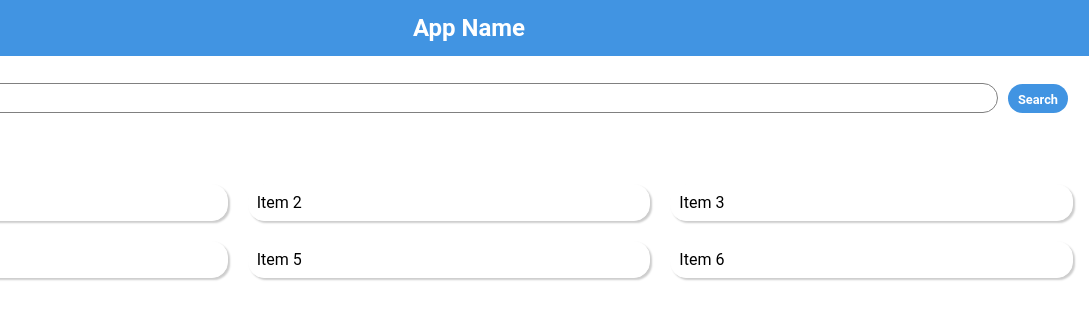
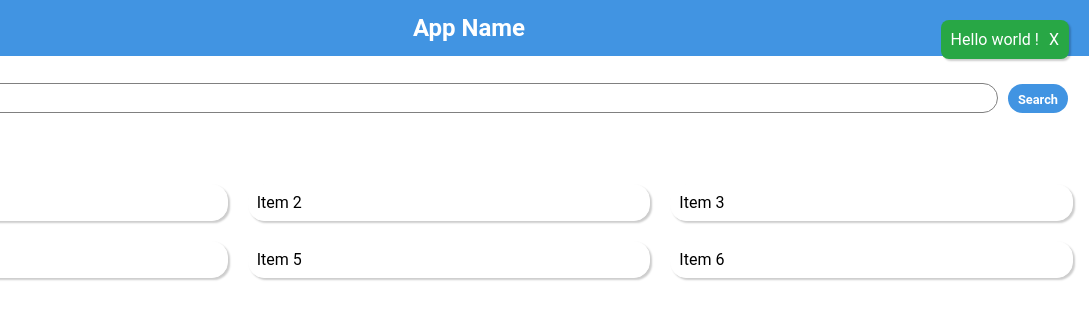
Before and after one commit to LalbaAnthony/template-vanilla, a plain HTML site: page index.html in a window 1280 px wide. Shown: the full height of the page, 191-1280 px from the left. Drawn offline with Linux system fonts and the light colour scheme.

Commit message:
Suite notif + misc

```diff
--- a/css/main-style.css
+++ b/css/main-style.css
@@ -6,7 +6,7 @@
   --secondary: #ee5011;
   --dark: #000000;
   --light: #ffffff;
-  --bs-sucess: #28a745;
+  --bs-success: #28a745;
   --bs-warning: #ffc107;
   --bs-danger: #dc3545;
 }
--- a/index.html
+++ b/index.html
@@ -12,10 +12,10 @@
   <link rel="stylesheet" href="css/toolbar-style.css">
   <link rel="stylesheet" href="css/item-list-style.css">
   <script src="js/script.js"></script>
-  <script src="js/helpers.js"></script>
-  <script src="js/notifs.js"></script>
-  <script src="js/header.js" async></script>
-  <script src="js/toolbar.js" async></script>
+  <script src="js/elements/header.js" async></script>
+  <script src="js/elements/toolbar.js" async></script>
+  <script src="js/helpers/notif.js"></script>
+  <script src="js/helpers/misc.js"></script>
 </head>
 
 <body>
--- /dev/null
+++ b/js/helpers/notif.js
@@ -0,0 +1,63 @@
+function notify(content, type = 'success', autoclose = true) {
+
+    // Container
+    const notification = document.createElement('div');
+    notification.style.cssText = `
+        opacity: 1;
+        display: flex;
+        position: fixed;
+        top: 20px;
+        right: 20px;
+        z-index: 1000;
+        max-width: 150px;
+        padding: 10px;
+        flex: 1;
+        border-radius: 0.5rem;
+        box-shadow: 2px 2px 2px rgba(0, 0, 0, 0.2);
+        transition: opacity 0.5s;
+        color: var(--light);
+        background-color: ${type === 'success' ? 'var(--bs-success)' : type === 'warning' ? 'var(--bs-warning)' : type === 'danger' ? 'var(--bs-danger)' : 'var(--primary)'};
+    `;
+
+    // Text
+    const notificationText = document.createElement('span');
+    notificationText.textContent = content;
+
+    // Close button
+    const closeButton = document.createElement('div');
+    closeButton.textContent = 'X';
+    closeButton.style.cssText = `
+        cursor: pointer;
+        margin-left: 10px;
+        border-radius: 25px;
+    `;
+    closeButton.addEventListener('click', function () {
+        notification.style.opacity = 0;
+        setTimeout(function () {
+            notification.style.display = 'none';
+            notification.remove();
+        }, 500);
+    });
+
+    // Append
+    notification.appendChild(notificationText);
+    notification.appendChild(closeButton);
+
+    // Append to document
+    document.body.appendChild(notification);
+
+    // Auto close
+    if (autoclose) {
+        setTimeout(function () {
+            notification.style.opacity = 0;
+            setTimeout(function () {
+                notification.style.display = 'none';
+                notification.remove();
+            }, 500);
+        }, 3000);
+    }
+}
+
+document.addEventListener('DOMContentLoaded', function () {
+    notify("Hello world !", "success", false);
+});
--- a/js/notifs.js
+++ /dev/null
@@ -1,62 +0,0 @@
-function createNotifEl() {
-    const notification = document.createElement('div');
-    notification.style.backgroundColor = 'var(--primary)';
-    notification.style.color = 'var(--light)';
-    notification.style.position = 'fixed';
-    notification.style.top = '20px';
-    notification.style.right = '20px';
-    notification.style.zIndex = '1000';
-    notification.style.maxWidth = '150px';
-    notification.style.padding = '10px';
-    notification.style.borderRadius = '0.5rem';
-    notification.style.boxShadow = '2px 2px 2px rgba(0, 0, 0, 0.2)';
-    notification.style.transition = 'opacity 0.5s';
-    notification.style.display = 'none';
-
-    // // Ajoute un bouton "X" pour fermer la notification
-    // const closeButton = document.createElement('span');
-    // closeButton.textContent = 'X';
-    // closeButton.style.cursor = 'pointer';
-    // closeButton.style.position = 'absolute';
-    // closeButton.style.top = '5px';
-    // closeButton.style.right = '5px';
-    // closeButton.style.color = 'var(--light)';
-    // closeButton.addEventListener('click', function () {
-    //     notification.style.opacity = 0;
-    //     setTimeout(function () {
-    //         notification.style.display = 'none';
-    //         notification.remove();
-    //     }, 500);
-    // });
-
-    // notification.appendChild(closeButton);
-
-    return notification;
-}
-
-function notify(content, type = 'success') {
-
-    // Handle color from type
-    color = 'var(--primary)';
-    if (type === 'success') color = 'var(--bs-sucess)';
-    else if (type === 'warning') color = 'var(--bs-warning)';
-    else if (type === 'danger') color = 'var(--bs-danger)';
-
-    // Create notification element
-    let notification = createNotifEl();
-    notification.style.backgroundColor = color;
-    document.body.appendChild(notification);
-
-    notification.textContent = content;
-    notification.style.opacity = 1;
-    notification.style.display = 'block';
-
-    setTimeout(function () {
-        notification.style.opacity = 0;
-        notification.style.display = 'none';
-    }, 3000);
-}
-
-document.addEventListener('DOMContentLoaded', function () {
-    notify("Hello world !");
-});
```
Also changed, not shown: js/elements/header.js (renamed from js/header.js), js/elements/toolbar.js (renamed from js/toolbar.js), js/helpers/misc.js (added).
